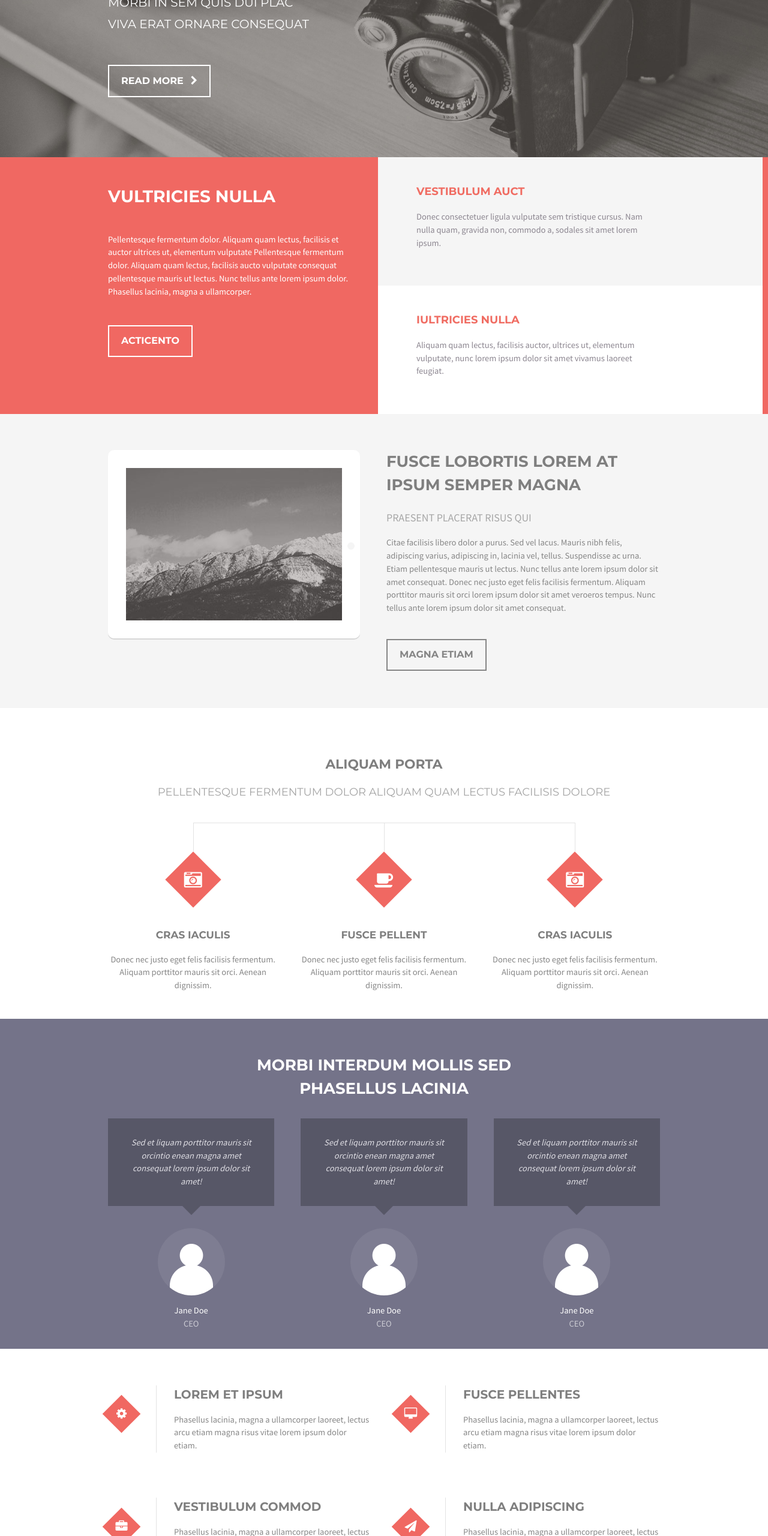
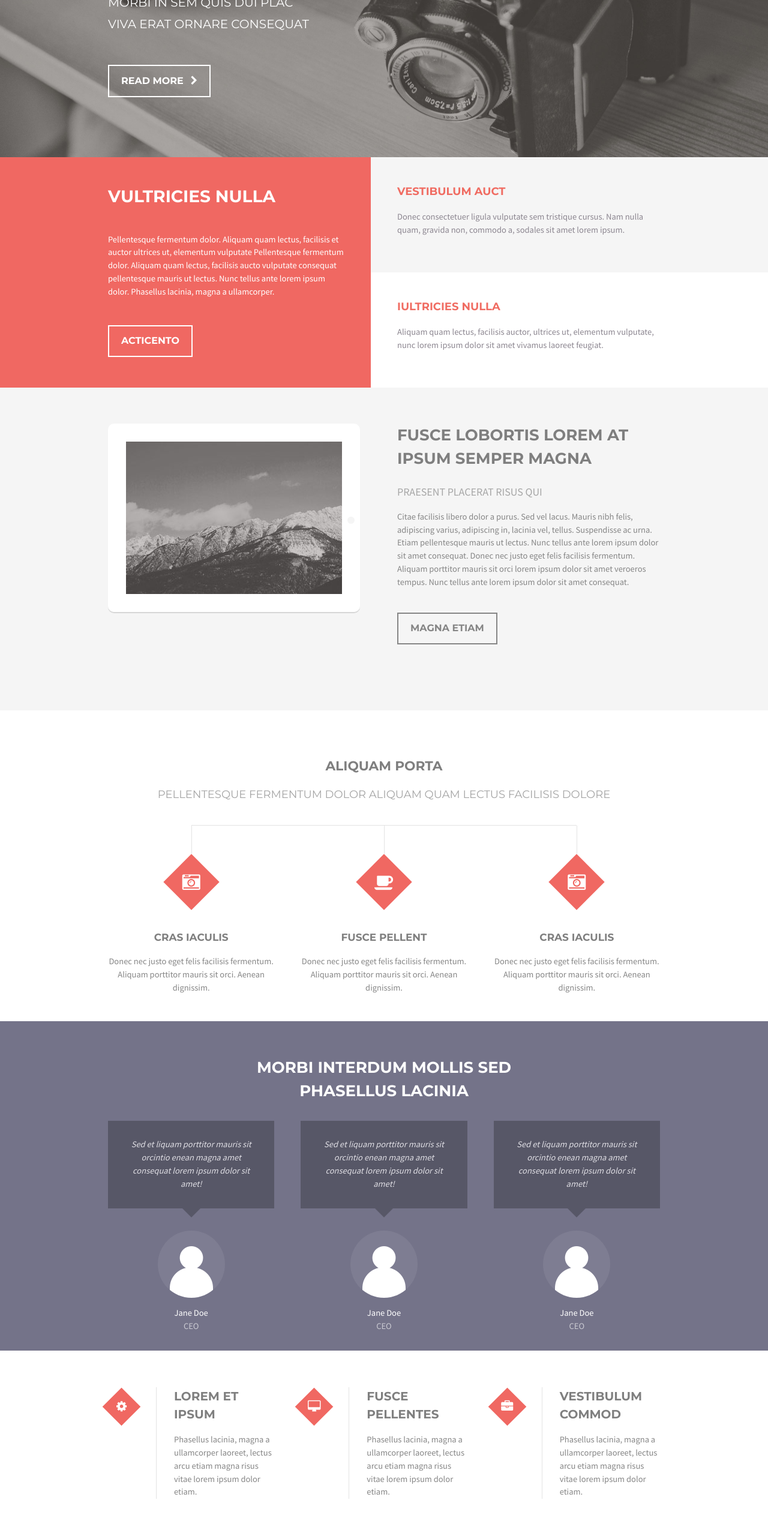
Before and after one commit to dashabespalova/scalar, a plain HTML site: page index.html in a window 1280 px wide. Shown: the part 240-2800 px from the top of the page at 60% size. Drawn offline with Linux system fonts and the light colour scheme.

Commit message:
fixed layout

```diff
--- a/css/style.css
+++ b/css/style.css
@@ -60,6 +60,16 @@ textarea {
 }
 
 /* Layout */
+.ba-grid + .ba-grid {
+	margin-top: 44px;
+}
+.ba-grid > [class*="ba-width-"] {
+	float: left;
+	padding-left: 44px;
+}
+.ba-grid {
+	margin-left: -44px;
+}
 .ba-container{
 	padding-left: 20px;
 	padding-right: 20px;
@@ -102,7 +112,7 @@ textarea {
 	display: inline-block;
 	float:right;
 }
-.ba-header__menu ul {
+.ba-header__menu > ul {
 	margin:0;
 	padding:0;
 }
@@ -111,7 +121,8 @@ textarea {
 	display:inline-block;
 	padding:0 6.6px 0;
 	font: 700 13.2px "Montserrat", Arial, sans-serif;
-
+margin:0;
+	padding:0;
 }
 .ba-menu > li:last-child {
 	padding:0 0 0 6.6px;
@@ -129,15 +140,14 @@ textarea {
 	background:#767588;
 }
 
-.ba-menu .ba-sub-menu {
+.ba-sub-menu {
 	opacity: 0;
 	visibility: hidden;
 	position:absolute;
 	margin-left:-10px;
 	width:150px;
-	padding: 5px 0;
-	background: #7F7E93;
-	top:80px;
+	padding: 30px 0;
+	top:100%;
 	transition: all .3s ease .15s;
 }
 
@@ -145,11 +155,23 @@ textarea {
 	opacity: 1;
 	visibility: visible;
 }
-
+.ba-sub-menu > li:first-child {
+	padding-top: 5px;
+}
+.ba-sub-menu > li:last-child {
+	padding-bottom: 5px;
+}
+.ba-sub-menu li:last-child {
+	border-bottom:none;
+}
+.ba-sub-menu > li {
+	position: relative;
+}
 .ba-sub-menu > li, .ba-double-sub-menu > li {
 	display: block;
 	font:400 12px "Montserrat", Arial, sans-serif;
 	border-bottom:1px solid rgba(255,255,255,0.2);
+	background: #7F7E93;
 }
 
 .ba-sub-menu:before {
@@ -160,26 +182,24 @@ textarea {
 	border-style: solid;
 	border-color: transparent transparent #7F7E93;
 	border-width: 10px;
-	top:-20px;
+	top:10px;
 	left:50%;
 	margin-left: -10px;
 	z-index:2;
 }
-.ba-sub-menu li:last-child {
-	border-bottom:none;
-}
+
 .ba-sub-menu > li > a, .ba-double-sub-menu > li > a{
 	display: block;
 	padding: 10px;
 	color:rgba(255,255,255,0.7);
 
 }
-.ba-menu .ba-sub-menu .ba-double-sub-menu {
+.ba-double-sub-menu {
 	display:none;
 	position:absolute;
 	padding: 5px 0;
-	left:150px;
-	top:144px;
+	left:100%;
+	top:-5px;
 	width:160px;
 	background: #7F7E93;
 }
@@ -238,6 +258,7 @@ textarea {
 .ba-about {
 	background:#F06862;
 	z-index: 1;
+	overflow: hidden;
 }
 
 .ba-about__nulla {
@@ -263,14 +284,14 @@ textarea {
 
 }
 .ba-about__article {
-	padding:44px 0 15px 44px;
+	padding:44px 0 15px 0;
+	position: relative;
+	z-index: 3;
 }
 
 .ba-about--relative{
 	position: relative;
-	z-index: 3;
 }
-
 .ba-about__article p {
 	color:#8C8690;
 	padding:0 0 30px;
@@ -278,7 +299,7 @@ textarea {
 
 .ba-about__article1:before {
 	background:#F5F5F5;
-	width: calc(50vw + 1px);
+	width: 120%;
 	content: '';
 	display: block;
 	height: 50%;
@@ -289,7 +310,7 @@ textarea {
 }
 .ba-about__article2:before {
 	background:#FFFFFF;
-	width: calc(50vw + 1px);
+	width: 120%;
 	content: '';
 	display: block;
 	height: 50%;
@@ -327,15 +348,8 @@ textarea {
 	display: block;
 	border-radius: 50%;
 	background:#F5F5F5;
-
 }
 
-.ba-placerat__column {
-	display: inline-block;
-	width:500px;
-	padding-left: 44px;
-
-}
 .ba-placerat__column h2 {
 	margin-top:0;
 	font-size: 26px;
@@ -383,27 +397,18 @@ textarea {
 	top:0;
 }
 
-.ba-aliquam--col-1 {
-	padding-right: 10px;
-}
-.ba-aliquam--col-2 {
-	padding-right: 5px;
-	padding-left: 5px;
-}
-.ba-aliquam--col-3 {
-	padding-left: 10px;
-}
+
 .ba-aliquam--col-1:after {
-	left:calc(50% - 5px);
-	width:calc(50% + 25px);
+	left:calc(50%);
+	width:calc(50% + 44px);
 }
 .ba-aliquam--col-2:after {
 	left:0;
-	width:calc(100% + 20px);
+	width:calc(100% + 44px);
 }
 .ba-aliquam--col-3:after {
 	left:0;
-	width:calc(50% + 6px);
+	width:calc(50%);
 }
 .ba-aliquam__col:before  {
 	background: rgba(144, 144, 144, 0.25);
@@ -411,18 +416,10 @@ textarea {
 	display: block;
 	height: 47px;
 	left: 50%;
-
 	position: absolute;
 	top: 1px;
 	width: 1px;
 }
-.ba-aliquam--col-1:before {
-	margin-left: -5px;
-}
-.ba-aliquam--col-3:before {
-	margin-left: 5px;
-}
-
 .ba-aliquam__icon {
 	position: relative;
 	width: 66px;
@@ -450,17 +447,6 @@ textarea {
 
 
 /*comments__wrapper*/
-.ba-comments__wrapper--first {
-	padding-right:16px;
-
-}
-.ba-comments__wrapper--second {
-	padding: 0 8px;
-}
-.ba-comments__wrapper--last {
-	padding-left:16px;
-}
-
 .ba-comments {
 	background:#747389;
 	padding:58px 0 30px;
@@ -511,29 +497,19 @@ textarea {
 	color:rgb(203, 203, 211);
 }
 
-
 /*tools*/
 .ba-tools {
-	padding-bottom:44px;
+	padding:44px 0;
 }
 
 .ba-tools__wrapper {
 	position: relative;
-	padding-top:44px;
+
 }
-
-.ba-tools--col-left {
-	padding-right: 12px;
-}
-
-.ba-tools--col-right {
-	padding-left: 12px;
-}
-
 .ba-tools__icon {
 	display: inline-block;
 	position: absolute;
-	top:50%;
+	top:10px;
 	width:45px;
 	text-align: center;
 	font-size: 20px;
@@ -584,7 +560,6 @@ textarea {
 	left:80px;
 }
 
-
 /*contacts*/
 .ba-contacts {
 	background:#F5F5F5;
@@ -616,7 +591,6 @@ textarea {
 	font-size: 20px;
 	line-height:45px;
 	color:#A5A5a5;
-
 }
 
 .ba-contacts__icon:after {
@@ -637,5 +611,4 @@ textarea {
 
 .ba-contacts__icon:hover{
 	color:#FFFFFF;
-
 }
--- a/index.html
+++ b/index.html
@@ -24,7 +24,7 @@
 	<body>
 
 		<header class="ba-header">
-			<div class="ba-container">
+			<div class="ba-container cf">
 				<div class="ba-header__logo">
 					<a href="#" class="fa fa-cube"></a>
 				</div>
@@ -78,16 +78,16 @@
 
 						<div class="ba-width-1-2">
 
-								<div class="ba-width-1-1 ba-about__article1">
-									<div class="ba-about__article ba-about--relative">
+							<div class="ba-about__article1">
+								<div class="ba-about__article">
 									<h3 class="ba-about__title">Vestibulum auct</h3>
 									<p>Donec consectetuer ligula vulputate sem tristique cursus. Nam nulla quam, gravida non, commodo a, sodales sit amet lorem ipsum.</p>
 
 								</div>
 							</div>
 
-									<div class="ba-width-1-1 ba-about__article2">
-										<div class="ba-about__article ba-about--relative">
+							<div class="ba-about__article2">
+								<div class="ba-about__article">
 									<h3 class="ba-about__title">Iultricies nulla</h3>
 									<p>Aliquam quam lectus, facilisis auctor, ultrices ut, elementum vulputate, nunc lorem ipsum dolor sit amet vivamus laoreet feugiat.</p>
 
@@ -103,14 +103,18 @@
 
 			<section class="ba-placerat">
 				<div class="ba-container">
+					<div class="ba-grid">
+						<div class="ba-width-1-2">
 							<div class="ba-placerat__ipad-wrapper">
 								<img class="ba-placerat__ipad" src="img/pic01.jpg" alt="Placerat image">
 							</div>
-						<div class="ba-placerat__column ba-float-right">
+						</div>
+						<div class="ba-width-1-2 ba-placerat__column">
 							<h2>Fusce lobortis lorem at ipsum semper magna</h2>
 							<p class="ba-placerat__description">PRAESENT PLACERAT RISUS QUI</p>
 							<p class="ba-placerat__text">Citae facilisis libero dolor a purus. Sed vel lacus. Mauris nibh felis, adipiscing varius, adipiscing in, lacinia vel, tellus. Suspendisse ac urna. Etiam pellentesque mauris ut lectus. Nunc tellus ante lorem ipsum dolor sit amet consequat. Donec nec justo eget felis facilisis fermentum. Aliquam porttitor mauris sit orci lorem ipsum dolor sit amet veroeros tempus. Nunc tellus ante lorem ipsum dolor sit amet consequat.</p>
 							<a href="#" class="ba-button">Magna Etiam</a>
+						</div>
 					</div>
 				</div>
 
@@ -154,7 +158,7 @@
 						phasellus lacinia</h2>
 						<div class="ba-grid">
 							<div class="ba-width-1-3">
-									<div class="ba-comments__wrapper ba-comments__wrapper--first">
+								<div class="ba-comments__wrapper">
 									<blockquote class="ba-comments__quote">
 										<p>Sed et liquam porttitor mauris sit orcintio enean magna amet consequat lorem ipsum dolor sit amet!</p>
 									</blockquote>
@@ -167,7 +171,7 @@
 							</div>
 
 							<div class="ba-width-1-3">
-									<div class="ba-comments__wrapper ba-comments__wrapper--second">
+								<div class="ba-comments__wrapper">
 									<blockquote class="ba-comments__quote"><p>Sed et liquam porttitor mauris sit orcintio enean magna amet consequat lorem ipsum dolor sit amet!</p>
 									</blockquote>
 									<div class="ba-comments__img-wrapper">
@@ -179,7 +183,7 @@
 							</div>
 
 							<div class="ba-width-1-3">
-									<div class="ba-comments__wrapper ba-comments__wrapper--last">
+								<div class="ba-comments__wrapper">
 									<blockquote class="ba-comments__quote"><p>Sed et liquam porttitor mauris sit orcintio enean magna amet consequat lorem ipsum dolor sit amet!</p>
 									</blockquote>
 									<div class="ba-comments__img-wrapper">
@@ -197,8 +201,7 @@
 				<section class="ba-tools">
 					<div class="ba-container">
 						<div class="ba-grid">
-								<div class="ba-width-1-2">
-									<div class="ba-tools--col-left">
+							<div class="ba-width-1-3">
 								<div class="ba-tools__wrapper">
 									<div class="ba-tools__icon fa fa-cog"></div>
 									<div class="ba-tools__text">
@@ -206,6 +209,17 @@
 										<p>Phasellus lacinia, magna a ullamcorper laoreet, lectus arcu etiam magna risus vitae lorem ipsum dolor etiam.</p>
 									</div>
 								</div>
+								</div>
+								<div class="ba-width-1-3">
+									<div class="ba-tools__wrapper">
+										<div class="ba-tools__icon fa fa-desktop"></div>
+										<div class="ba-tools__text">
+											<h3><a href="#">Fusce pellentes</a></h3>
+											<p>Phasellus lacinia, magna a ullamcorper laoreet, lectus arcu etiam magna risus vitae lorem ipsum dolor etiam.</p>
+										</div>
+									</div>
+								</div>
+								<div class="ba-width-1-3">
 									<div class="ba-tools__wrapper">
 										<div class="ba-tools__icon fa fa-briefcase"></div>
 										<div class="ba-tools__text">
@@ -213,6 +227,20 @@
 											<p>Phasellus lacinia, magna a ullamcorper laoreet, lectus arcu etiam magna risus vitae lorem ipsum dolor etiam.</p>
 										</div>
 									</div>
+								</div>
+								</div>
+
+								<div class="ba-grid">
+								<div class="ba-width-1-3">
+									<div class="ba-tools__wrapper">
+										<div class="ba-tools__icon fa fa-paper-plane"></div>
+										<div class="ba-tools__text">
+											<h3><a href="#">Nulla adipiscing</a></h3>
+											<p>Phasellus lacinia, magna a ullamcorper laoreet, lectus arcu etiam magna risus vitae lorem ipsum dolor etiam.</p>
+										</div>
+									</div>
+								</div>
+								<div class="ba-width-1-3">
 									<div class="ba-tools__wrapper">
 										<div class="ba-tools__icon fa fa-bar-chart"></div>
 										<div class="ba-tools__text">
@@ -221,24 +249,7 @@
 										</div>
 									</div>
 								</div>
-								</div>
-
-								<div class="ba-width-1-2">
-									<div class="ba-tools--col-right">
-										<div class="ba-tools__wrapper">
-											<div class="ba-tools__icon fa fa-desktop"></div>
-											<div class="ba-tools__text">
-												<h3><a href="#">Fusce pellentes</a></h3>
-												<p>Phasellus lacinia, magna a ullamcorper laoreet, lectus arcu etiam magna risus vitae lorem ipsum dolor etiam.</p>
-											</div>
-										</div>
-										<div class="ba-tools__wrapper">
-											<div class="ba-tools__icon fa fa-paper-plane"></div>
-											<div class="ba-tools__text">
-												<h3><a href="#">Nulla adipiscing</a></h3>
-												<p>Phasellus lacinia, magna a ullamcorper laoreet, lectus arcu etiam magna risus vitae lorem ipsum dolor etiam.</p>
-											</div>
-										</div>
+								<div class="ba-width-1-3">
 									<div class="ba-tools__wrapper">
 										<div class="ba-tools__icon fa fa-tag"></div>
 										<div class="ba-tools__text">
@@ -248,6 +259,7 @@
 									</div>
 								</div>
 								</div>
+
 
 					</div>
 					</div>
```
Lines whose indentation alone changed are shown as unchanged.
